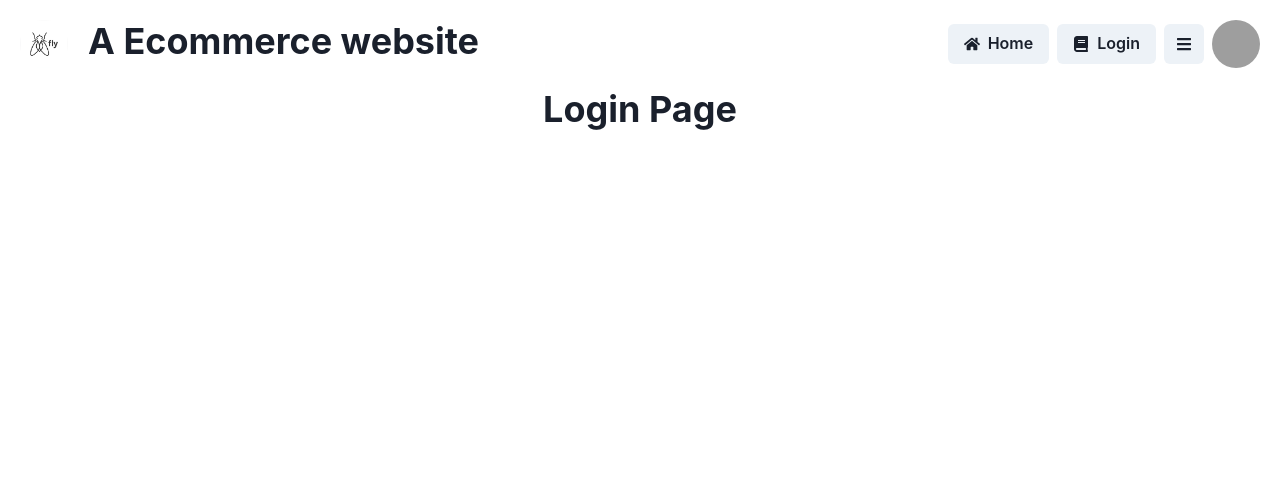
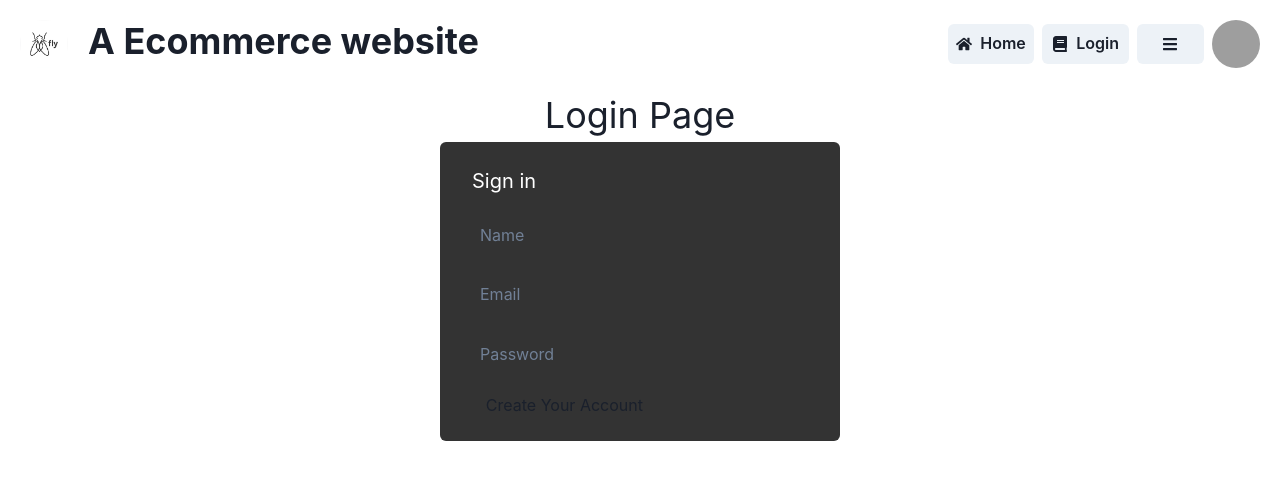
Before and after one commit to Brodypen/code-red-project, a React (Create React App) app: page / in a window 1280 px wide. Both pictures are taken after a click on the button "Login". Shown: the top 480 px of the page. Built offline with nearby package versions, Linux system fonts and the light colour scheme; grey boxes are pictures that could not be loaded.

Commit message:
Cool stuff
Co-authored-by: ChrisO <ChrisOh431@users.noreply.github.com>
Co-authored-by: Sai Prashanth <prashanth440@users.noreply.github.com>

```diff
--- /dev/null
+++ b/src/components/pages/AccountPage.css
@@ -0,0 +1,39 @@
+.form-layout {
+    width: 400px;
+    margin: auto;
+    background-color: #333;
+    border-radius: 6px;
+}
+.form-container {
+    padding: 1.5rem 2rem;
+}
+.sign-in-txt {
+    color: white;
+    font-size: 20px;
+    margin-bottom: 10px;
+}
+
+form input {
+    display: block;
+    width: 100%;
+    margin: 1.2rem 0;
+    padding: .5rem;
+    border: 1px solid var(--lightgrey);
+    background: var(--white);
+    border-radius: 4px;
+}
+
+button {
+    width: 55%;
+    padding: 8px 0;
+    border-radius: 4px;
+    border: 1px solid var(--primary);
+    background-color: var(--primary);
+    color: var(#333);
+    cursor: pointer;
+}
+
+button:hover {
+    background-color: var(--secondary);
+    border: 1px solid var(--secondary);
+}
--- a/src/components/pages/AccountPage.js
+++ b/src/components/pages/AccountPage.js
@@ -1,14 +1,36 @@
 import React from 'react'
+import './AccountPage.css'
 import {
   VStack,
+  Flex,
+  HStack,
   Heading,
-} from '@chakra-ui/react'
-const AccountPage = () => {
-  return (
-    <VStack spacing={4}>
-      <Heading>Login Page</Heading>
-    </VStack>
-  );
+  Text,
+  Box,
+  Input,
+  Button,
+} from '@chakra-ui/react';
+
+function AccountPage(){
+    return (
+      <div>
+        <VStack>
+          <Text fontSize="4xl">Login Page</Text>
+        </VStack>
+
+        <div className="form-layout">
+          <div className="form-container">
+            <p className="sign-in-txt">Sign in</p>
+            <form action="">
+              <input type="text" placeholder="Name" />
+              <input type="text" placeholder="Email" />
+              <input type="text" placeholder="Password" />
+              <button>Create Your Account</button>
+            </form>
+          </div>
+        </div>
+      </div>
+    );
 }
 
-export default AccountPage
+export default AccountPage;
--- a/src/components/pages/Home.js
+++ b/src/components/pages/Home.js
@@ -7,6 +7,15 @@ import {
   Text,
   Box,
   Input,
+  Button,
+  Modal,
+  ModalOverlay,
+  ModalContent,
+  ModalHeader,
+  ModalFooter,
+  ModalBody,
+  ModalCloseButton,
+  useDisclosure,
 } from '@chakra-ui/react';
 
 const loadRedditFetch = () => {
@@ -20,27 +29,50 @@ const loadRedditFetch = () => {
     })
     .catch(err => console.error(err));
 };
+
+function NumberPrompt() {
+  const { isOpen, onOpen, onClose } = useDisclosure();
+  return (
+    <>
+      <Button onClick={onOpen}>See the Magic Number </Button>
+
+      <Modal isOpen={isOpen} onClose={onClose}>
+        <ModalOverlay />
+        <ModalContent>
+          <ModalHeader>Modal Title</ModalHeader>
+          <ModalCloseButton />
+          <ModalBody>{/* <Lorem count={2} /> */}</ModalBody>
+
+          <ModalFooter>
+            <Button colorScheme="blue" mr={3} onClick={onClose}>
+              Close
+            </Button>
+            <Button variant="ghost">Secondary Action</Button>
+          </ModalFooter>
+        </ModalContent>
+      </Modal>
+    </>
+  );
+}
+
 const MainPage = () => {
-  const [value, setValue] = React.useState('')
-  const handleChange = (event) => setValue(event.target.value)
+  const [value, setValue] = React.useState('');
+  const handleChange = event => setValue(event.target.value);
 
   return (
-    <Flex direction="column" justify="center" padding={5}>
-      <VStack>
-        <Heading>Home</Heading>
+    <Flex direction="column" justify="center" padding={9}>
+      <VStack
+        paddingTop={16}
+        paddingLeft={20}
+        paddingRight={20}
+        paddingBottom={8}
+      >
+        <Text fontSize="4xl">Wanna buy something?</Text>
+        <Text fontSize="4xl">See what people think first.</Text>
       </VStack>
-      <HStack paddingTop={5} paddingLeft={20} paddingRight={20}>
-        <VStack>
-          <Box>
-            <Text fontSize="4xl">Wish you know?</Text>
-            <Text fontSize="4xl">Get it here!</Text>
-            <Text fontSize="4xl">Search it now</Text>
-            <Text fontSize="xl">Search it now</Text>
-          </Box>
-        </VStack>
-      </HStack>
       <VStack paddingLeft={20} paddingRight={20}>
-        <Input placeholder="Basic usage" size="lg"/>
+        <Input placeholder="Basic usage" size="lg" marginBottom={8} />
+        <NumberPrompt />
       </VStack>
     </Flex>
   );
```
